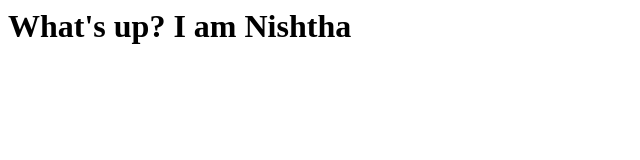
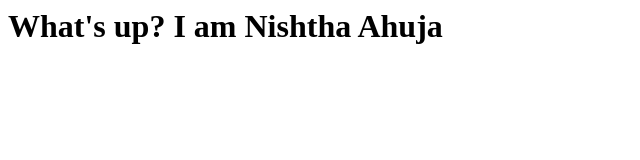
Before and after one commit to nishthaAhujaa/nishthaAhujaa.github.io, a plain HTML site: page index.html in a window 1280 px wide. Shown: the whole page, without its empty margins (0-640 px from the left). Drawn offline with Linux system fonts and the light colour scheme.

Commit message:
Update index.html

```diff
--- a/index.html
+++ b/index.html
@@ -9,5 +9,5 @@
 
     <title> helloooooooo </title>
   </head>
-  <h1> What's up? I am Nishtha </h1>
+  <h1> What's up? I am Nishtha Ahuja </h1>
 </html>
```
